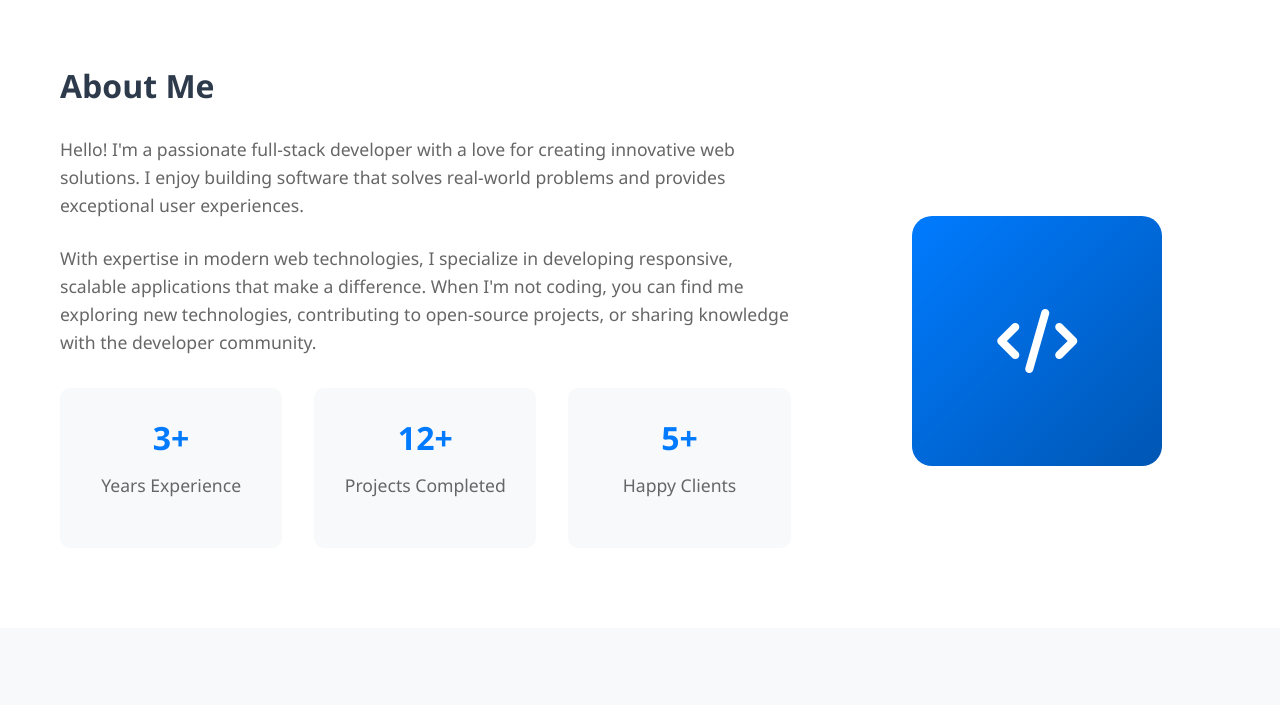
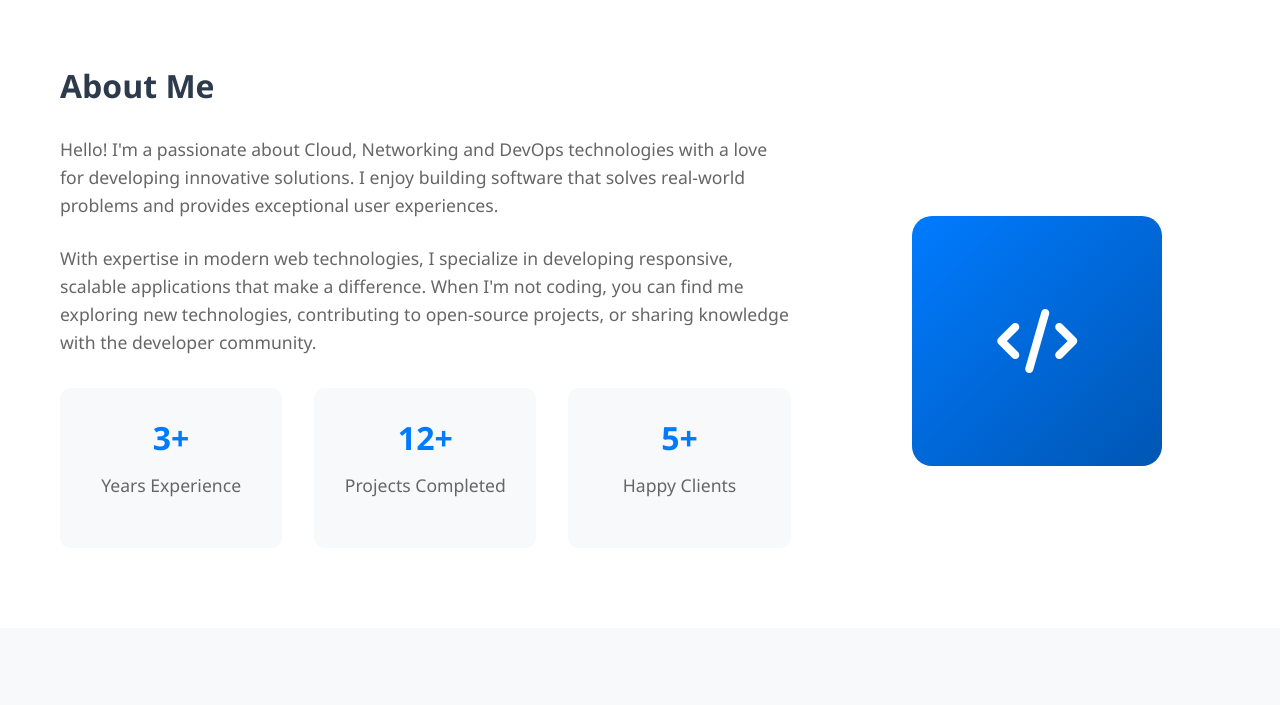
Before and after one commit to KavishkaVenuka/PortFolio-, a plain HTML site: page index.html in a window 1280 px wide. Shown: the part 820-1525 px from the top of the page. Drawn offline with Linux system fonts and the light colour scheme.

Commit message:
Edited the about section

```diff
--- a/index.html
+++ b/index.html
@@ -64,7 +64,7 @@
             <h2 class="section-title">About Me</h2>
             <div class="about-content">
                 <div class="about-text">
-                    <p>Hello! I'm a passionate full-stack developer with a love for creating innovative web solutions. I enjoy building software that solves real-world problems and provides exceptional user experiences.</p>
+                    <p>Hello! I'm a passionate about Cloud, Networking and DevOps technologies with a love for developing innovative solutions. I enjoy building software that solves real-world problems and provides exceptional user experiences.</p>
                     <p>With expertise in modern web technologies, I specialize in developing responsive, scalable applications that make a difference. When I'm not coding, you can find me exploring new technologies, contributing to open-source projects, or sharing knowledge with the developer community.</p>
                     <div class="about-stats">
                         <div class="stat">
```
